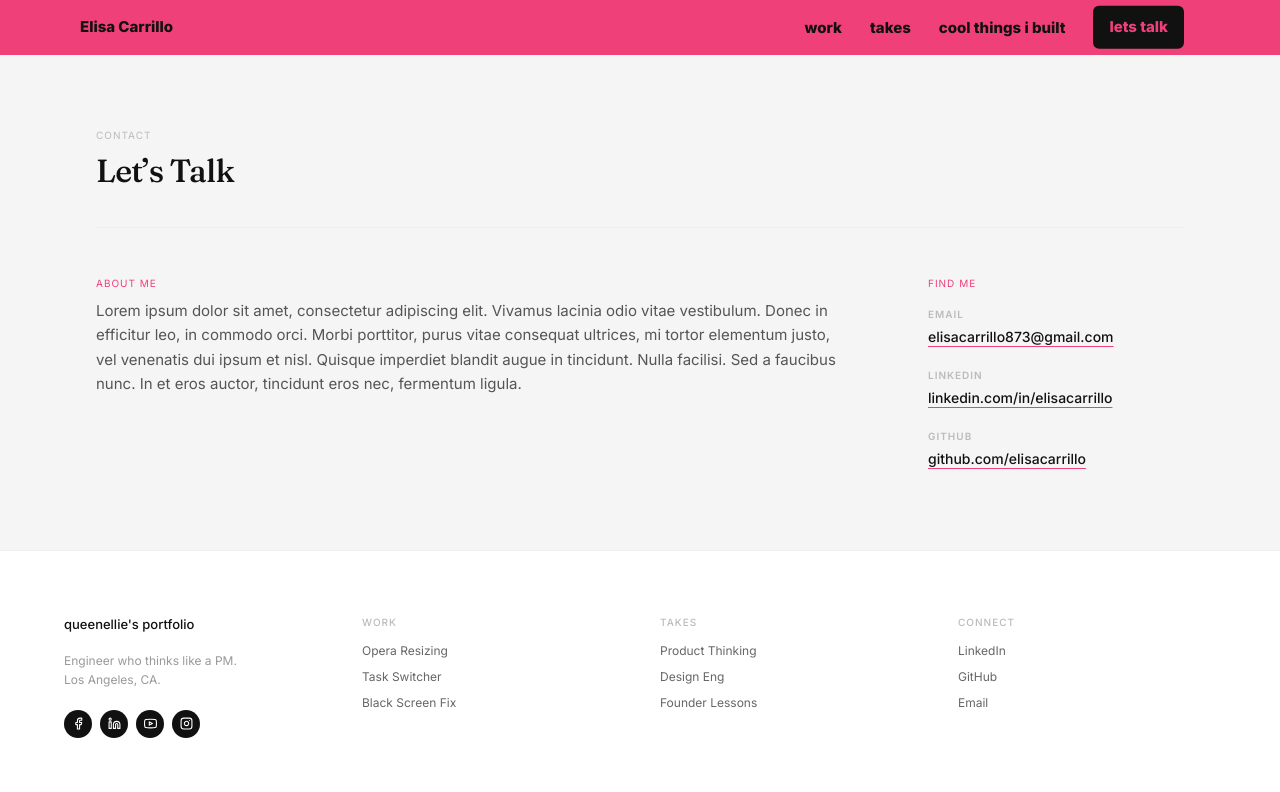
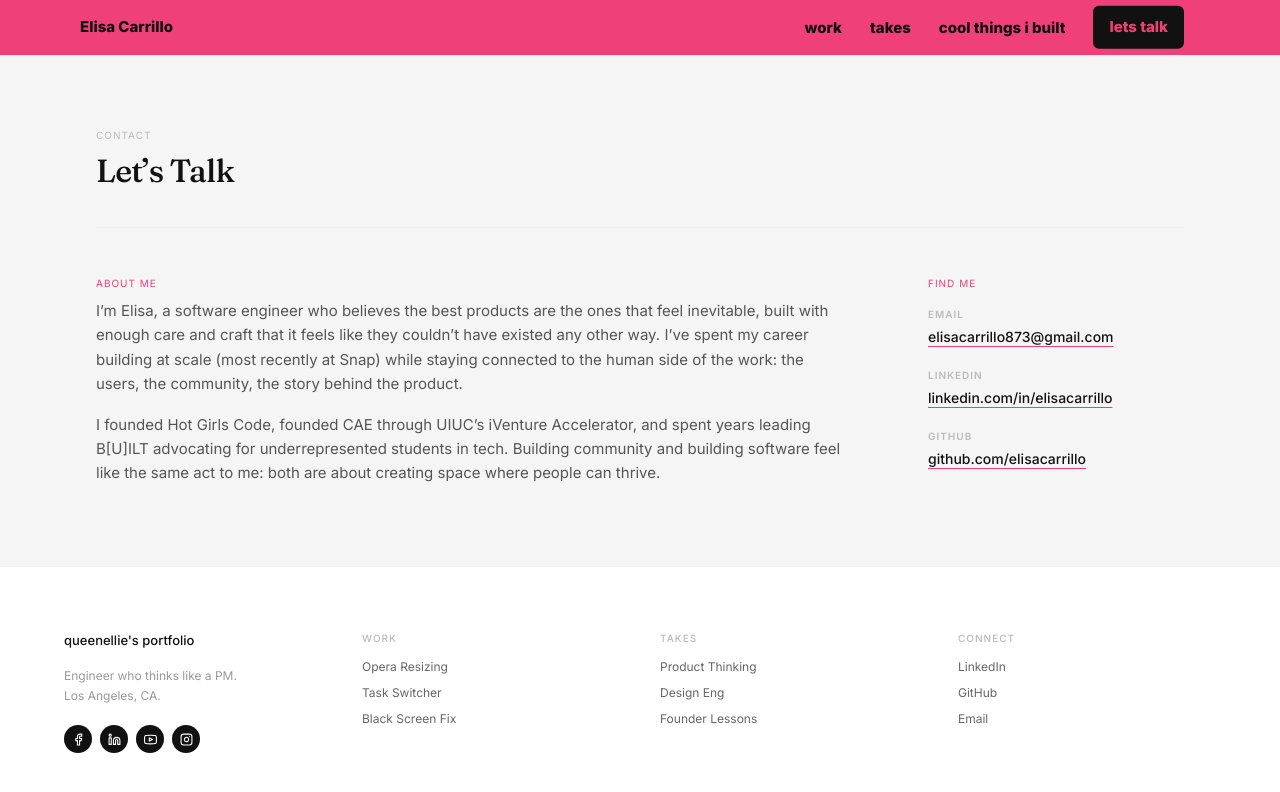
Before and after one commit to elisacarrillo/queenellie-portfolio, a Next.js app: page /lets-talk in a window 1280 px wide. Shown: the top 792 px of the page. Built offline with nearby package versions, Linux system fonts and the light colour scheme; a web font is replaced by a local one.

Commit message:
Replace lorem ipsum bio with Elisa's real bio on Let's Talk page
Closes #12

```diff
--- a/app/lets-talk/page.tsx
+++ b/app/lets-talk/page.tsx
@@ -44,12 +44,19 @@ export default function LetsTalkPage() {
             About Me
           </p>
           <p className="text-[15px] leading-relaxed text-[#555]">
-            Lorem ipsum dolor sit amet, consectetur adipiscing elit. Vivamus
-            lacinia odio vitae vestibulum. Donec in efficitur leo, in commodo
-            orci. Morbi porttitor, purus vitae consequat ultrices, mi tortor
-            elementum justo, vel venenatis dui ipsum et nisl. Quisque imperdiet
-            blandit augue in tincidunt. Nulla facilisi. Sed a faucibus nunc. In
-            et eros auctor, tincidunt eros nec, fermentum ligula.
+            I&rsquo;m Elisa, a software engineer who believes the best products
+            are the ones that feel inevitable, built with enough care and craft
+            that it feels like they couldn&rsquo;t have existed any other way.
+            I&rsquo;ve spent my career building at scale (most recently at Snap)
+            while staying connected to the human side of the work: the users,
+            the community, the story behind the product.
+          </p>
+          <p className="mt-4 text-[15px] leading-relaxed text-[#555]">
+            I founded Hot Girls Code, founded CAE through UIUC&rsquo;s iVenture
+            Accelerator, and spent years leading B[U]ILT advocating for
+            underrepresented students in tech. Building community and building
+            software feel like the same act to me: both are about creating space
+            where people can thrive.
           </p>
         </div>
 
```
